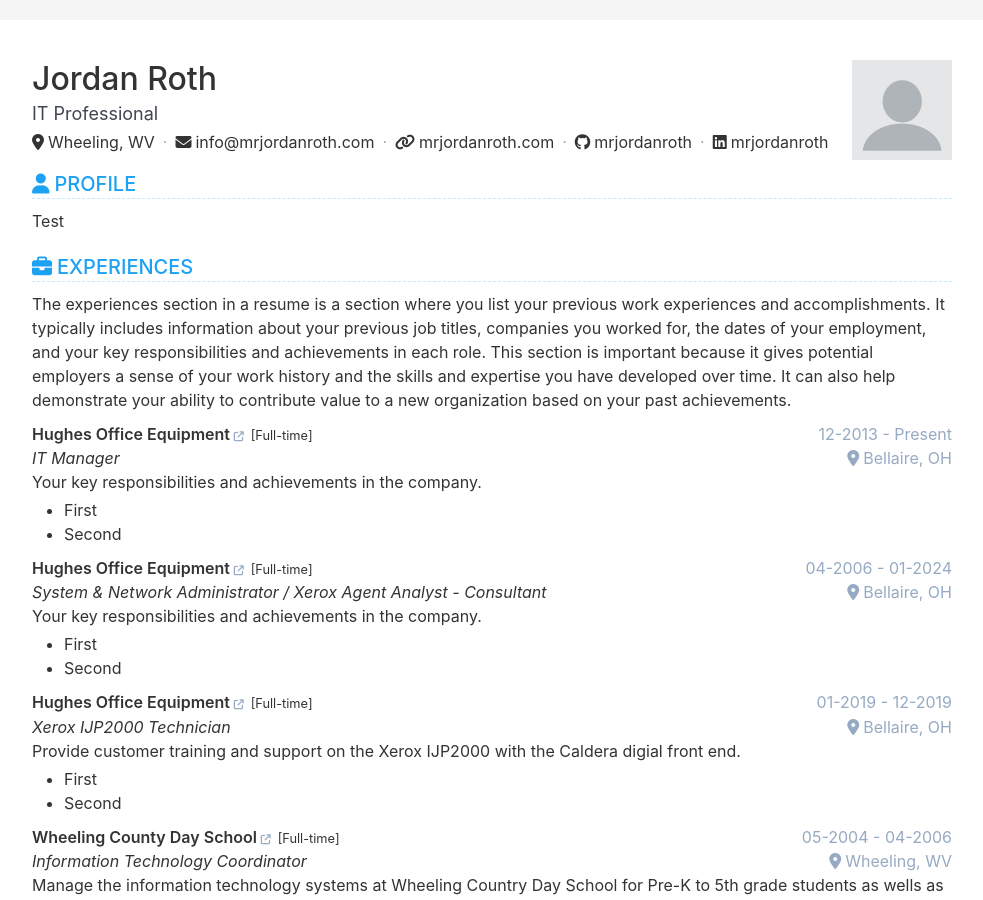
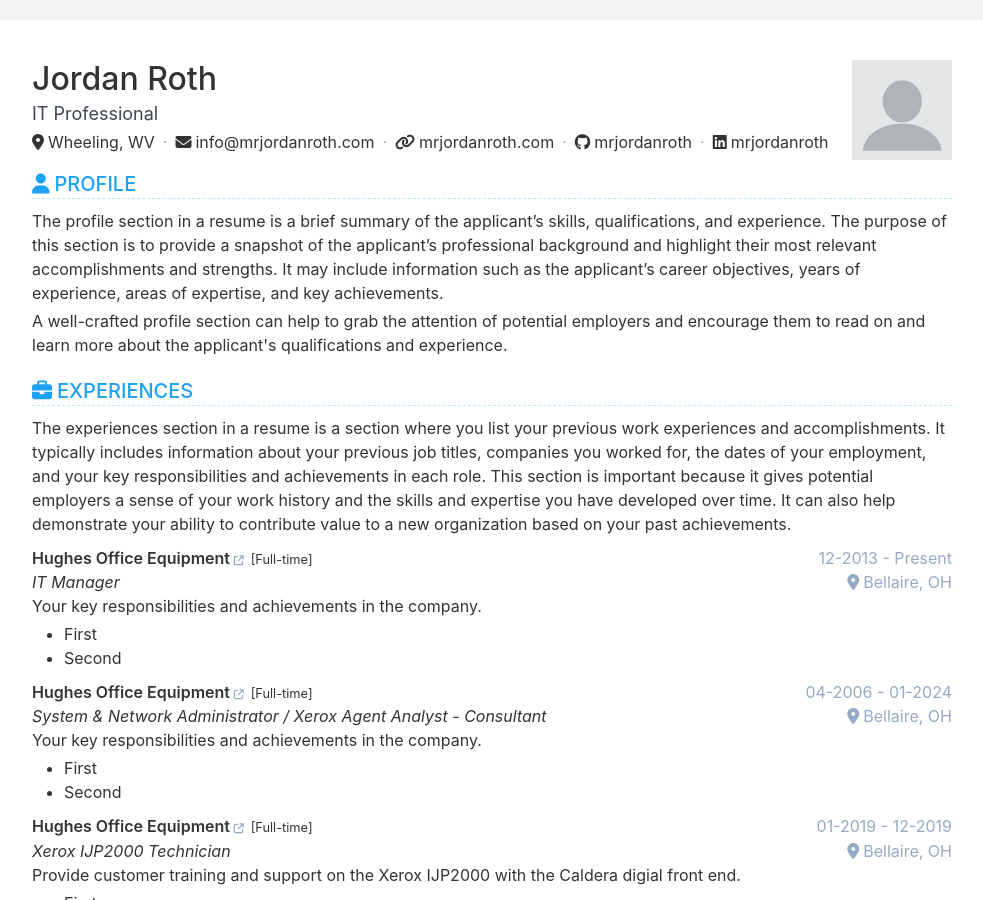
Before and after one commit to MrJordanRoth/resume, a Jekyll site: the page built from index.html, in a window 1280 px wide and 900 px high. Shown: the whole window, without its empty margins (148-1131 px from the left). Built offline with Jekyll 4.4.1, drawn with Linux system fonts in a browser that asks for light colours.

Commit message:
Format test with HTML

```diff
--- a/_data/data.yml
+++ b/_data/data.yml
@@ -106,9 +106,7 @@ profile:
   description: |
     The profile section in a resume is a brief summary of the applicant's skills, qualifications, and experience. The purpose of this section is to provide a snapshot of the applicant's professional background and highlight their most relevant accomplishments and strengths. It may include information such as the applicant's career objectives, years of experience, areas of expertise, and key achievements.
 
-    A well-crafted profile section can help to grab the attention of potential employers and encourage them to read on and learn more about the applicant's qualifications and experience.
-  description: |
-    Test
+    <p>A well-crafted profile section can help to grab the attention of potential employers and encourage them to read on and learn more about the applicant's qualifications and experience.</p>
 experience:
   show: true
   order: 2
```
